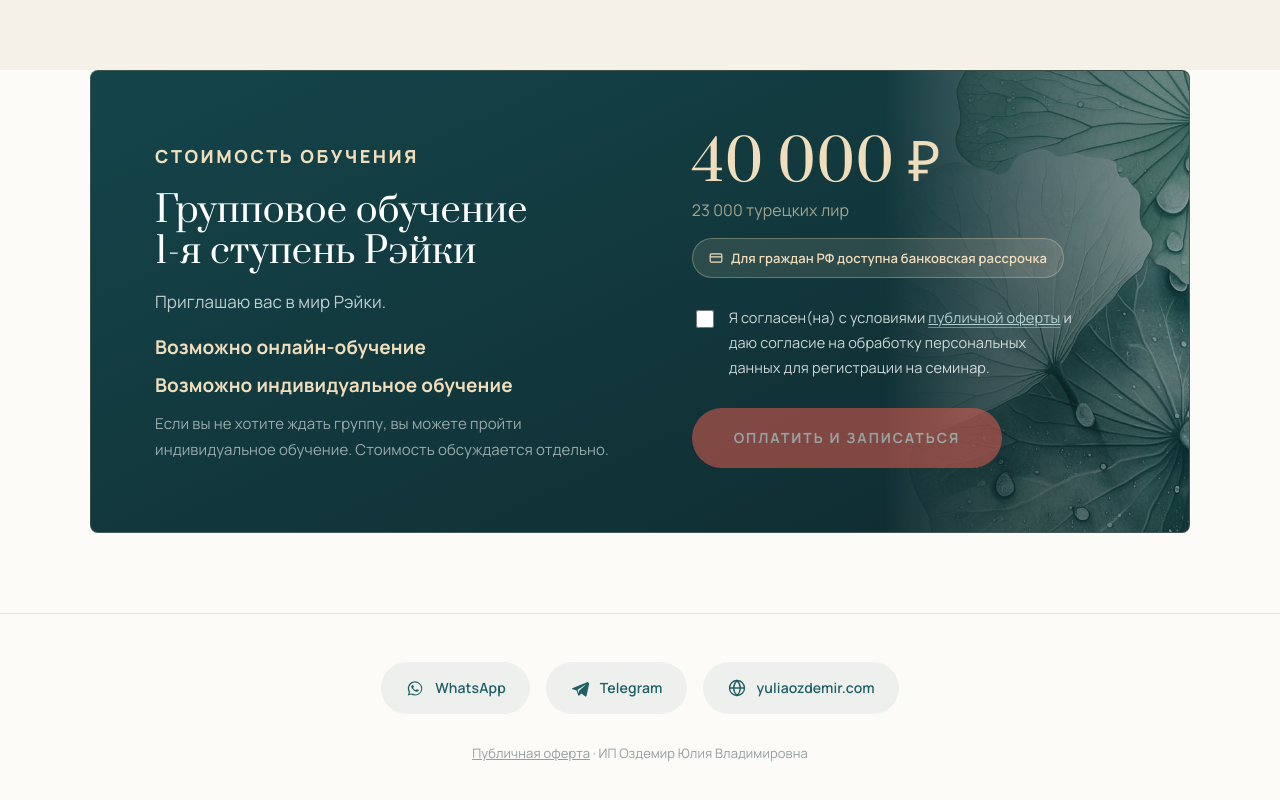
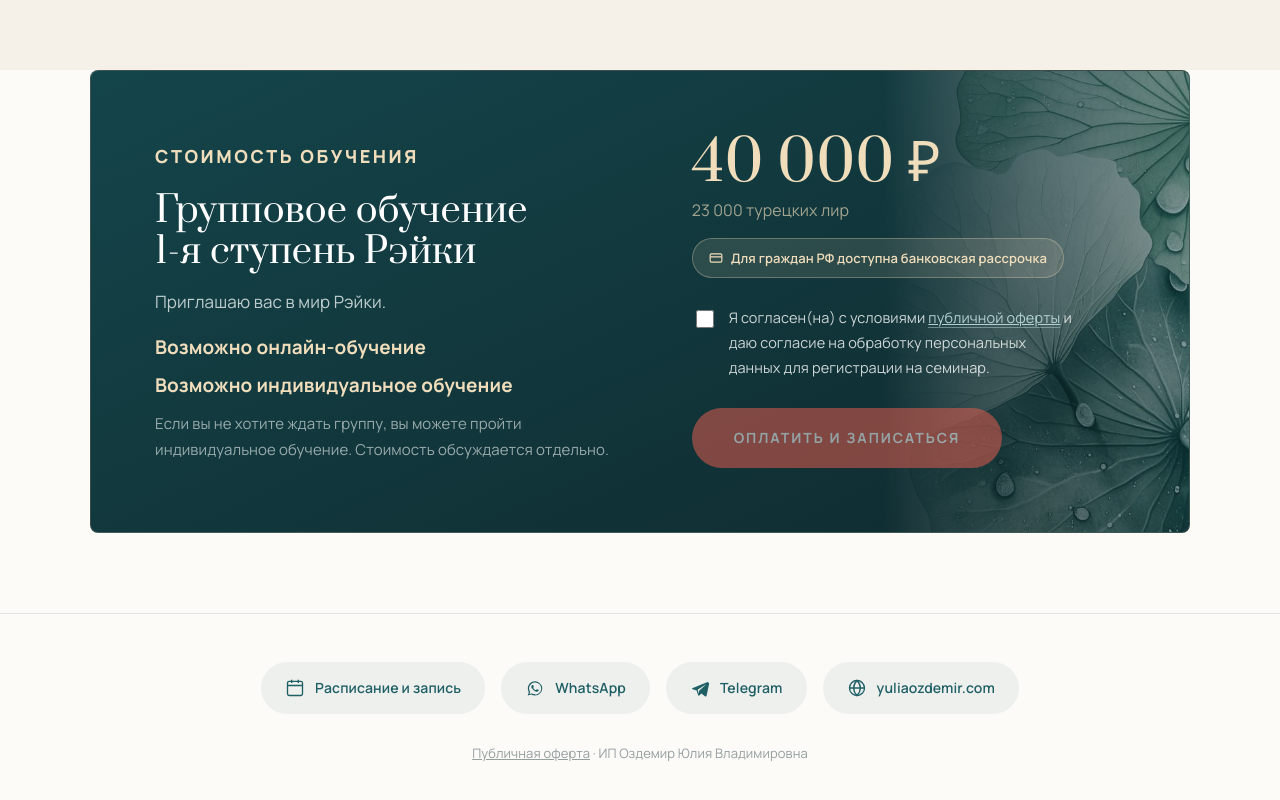
Before and after one commit to ozdemiryulia-alt/reiki, a plain HTML site: page index.html in a window 1280 px wide. Shown: the part 7576-8376 px from the top of the page. Drawn offline with Linux system fonts and the light colour scheme.

Commit message:
Добавить ссылку на сайт расписания в контакты

```diff
--- a/index.html
+++ b/index.html
@@ -527,6 +527,11 @@ img{max-width:100%;display:block}
 <!-- FOOTER -->
 <div style="border-top:1px solid rgba(20,69,75,.12);padding:48px 0 64px;text-align:center">
   <div style="display:flex;justify-content:center;align-items:center;gap:16px;flex-wrap:wrap;margin-bottom:28px">
+    <a href="https://ozdemiryulia-alt.github.io/" target="_blank" rel="noopener"
+      style="display:inline-flex;align-items:center;gap:10px;padding:14px 24px;border-radius:999px;background:rgba(20,69,75,.06);color:#1F5F66;text-decoration:none;font-size:14px;font-weight:600">
+      <svg width="20" height="20" viewBox="0 0 24 24" fill="none" stroke="currentColor" stroke-width="1.6"><rect x="3" y="4" width="18" height="17" rx="2"/><path d="M3 9h18M8 2v4M16 2v4"/></svg>
+      Расписание и запись
+    </a>
     <a href="https://wa.me/905368726735" target="_blank" rel="noopener"
       style="display:inline-flex;align-items:center;gap:10px;padding:14px 24px;border-radius:999px;background:rgba(20,69,75,.06);color:#1F5F66;text-decoration:none;font-size:14px;font-weight:600">
       <svg width="20" height="20" viewBox="0 0 24 24" fill="currentColor"><path d="M17.6 6.32A8.86 8.86 0 0 0 12.05 4C7.24 4 3.4 7.85 3.4 12.65a8.6 8.6 0 0 0 1.15 4.32L3.3 21l4.15-1.2a8.72 8.72 0 0 0 4.6 1.28c4.8 0 8.65-3.85 8.65-8.65a8.6 8.6 0 0 0-3.1-6.11Zm-5.55 13.3a7.2 7.2 0 0 1-3.66-1l-.26-.16-2.72.79.8-2.65-.17-.27a7.2 7.2 0 0 1-1.1-3.84c0-4 3.24-7.24 7.25-7.24a7.2 7.2 0 0 1 5.12 2.13 7.16 7.16 0 0 1 2.12 5.11c0 4.01-3.24 7.25-7.25 7.25l-.13-.12Zm3.98-5.43c-.22-.11-1.3-.64-1.5-.72-.2-.07-.35-.11-.5.11-.14.22-.57.72-.7.87-.13.14-.26.16-.48.05a5.9 5.9 0 0 1-1.74-1.07 6.5 6.5 0 0 1-1.2-1.5c-.13-.21 0-.33.1-.44.1-.1.22-.26.33-.4.11-.13.14-.21.22-.36.07-.14.04-.27-.02-.38-.05-.11-.5-1.2-.68-1.65-.18-.43-.36-.37-.5-.38h-.43c-.14 0-.38.05-.58.27-.2.22-.76.75-.76 1.82 0 1.07.78 2.1.9 2.25.11.14 1.53 2.34 3.72 3.28.52.22.92.36 1.24.46.52.16 1 .14 1.37.08.42-.06 1.3-.53 1.48-1.04.18-.51.18-.94.13-1.03-.06-.1-.2-.15-.42-.26Z"/></svg>
```
